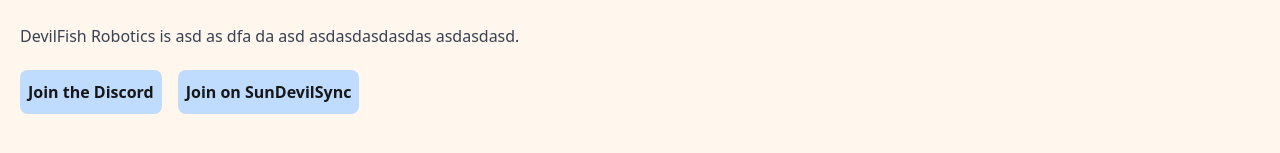
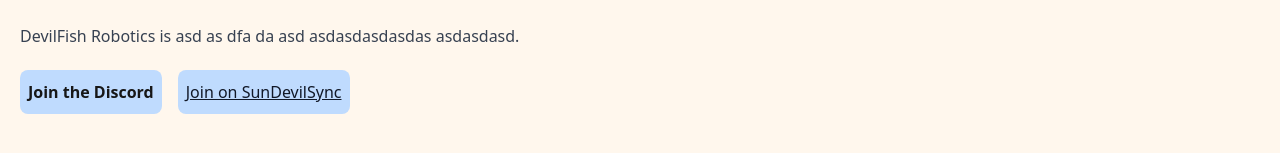
Before and after one commit to DevilFishRobotics/web, a Next.js app: page / in a window 1280 px wide. Shown: the part 435-588 px from the top of the page. Built offline with nearby package versions, Linux system fonts and the light colour scheme.

Commit message:
Sundevil Link

```diff
--- a/pages/index.tsx
+++ b/pages/index.tsx
@@ -32,7 +32,10 @@
             className="bg-blue-200 font-title text-neutral-900 p-2 rounded-lg font-bold"
             type="submit"
           >
-            Join on SunDevilSync
+            <a href="https://asu.campuslabs.com/engage/organization/devilfish">
+              {" "}
+              Join on SunDevilSync
+            </a>
           </button>
         </div>
       </div>
```
